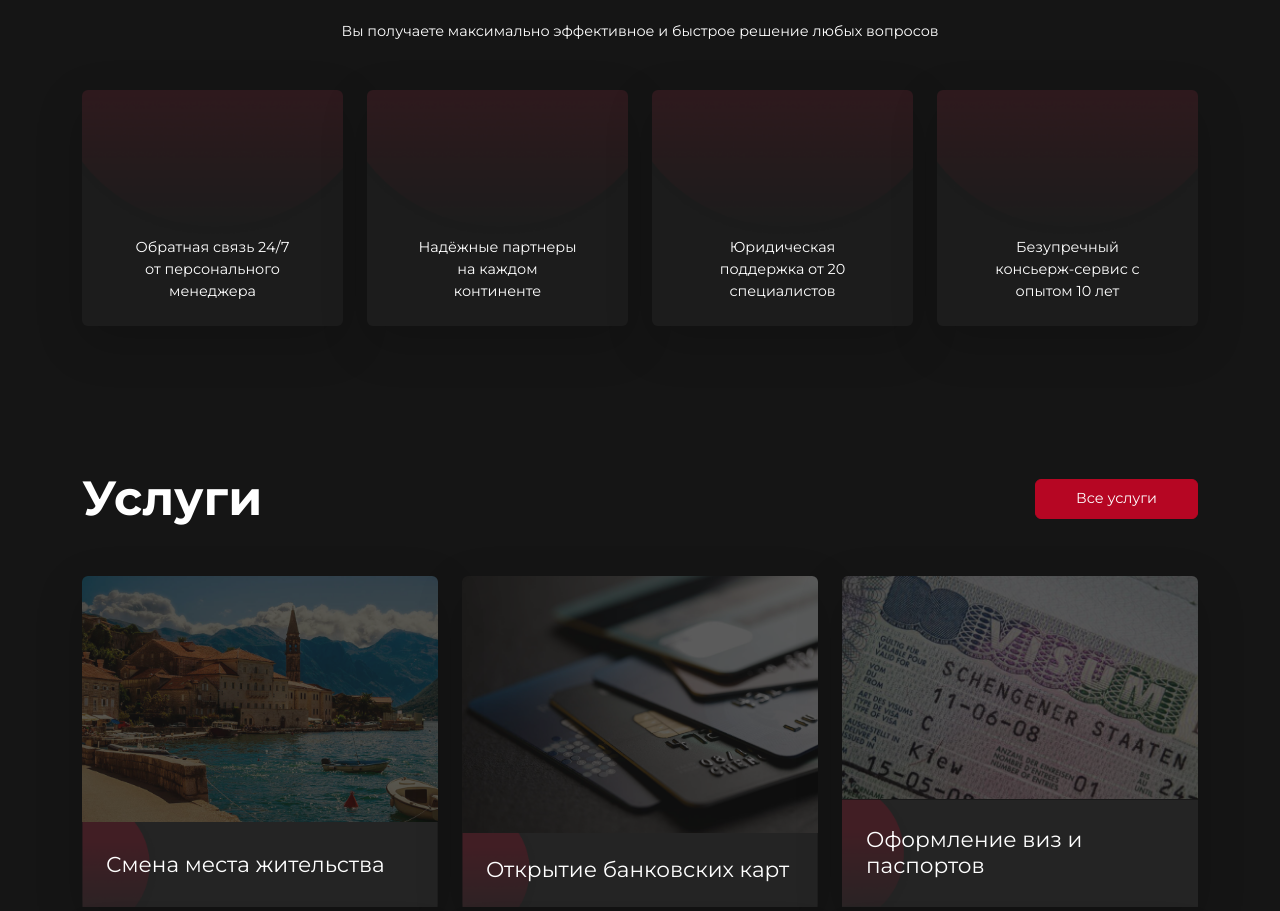
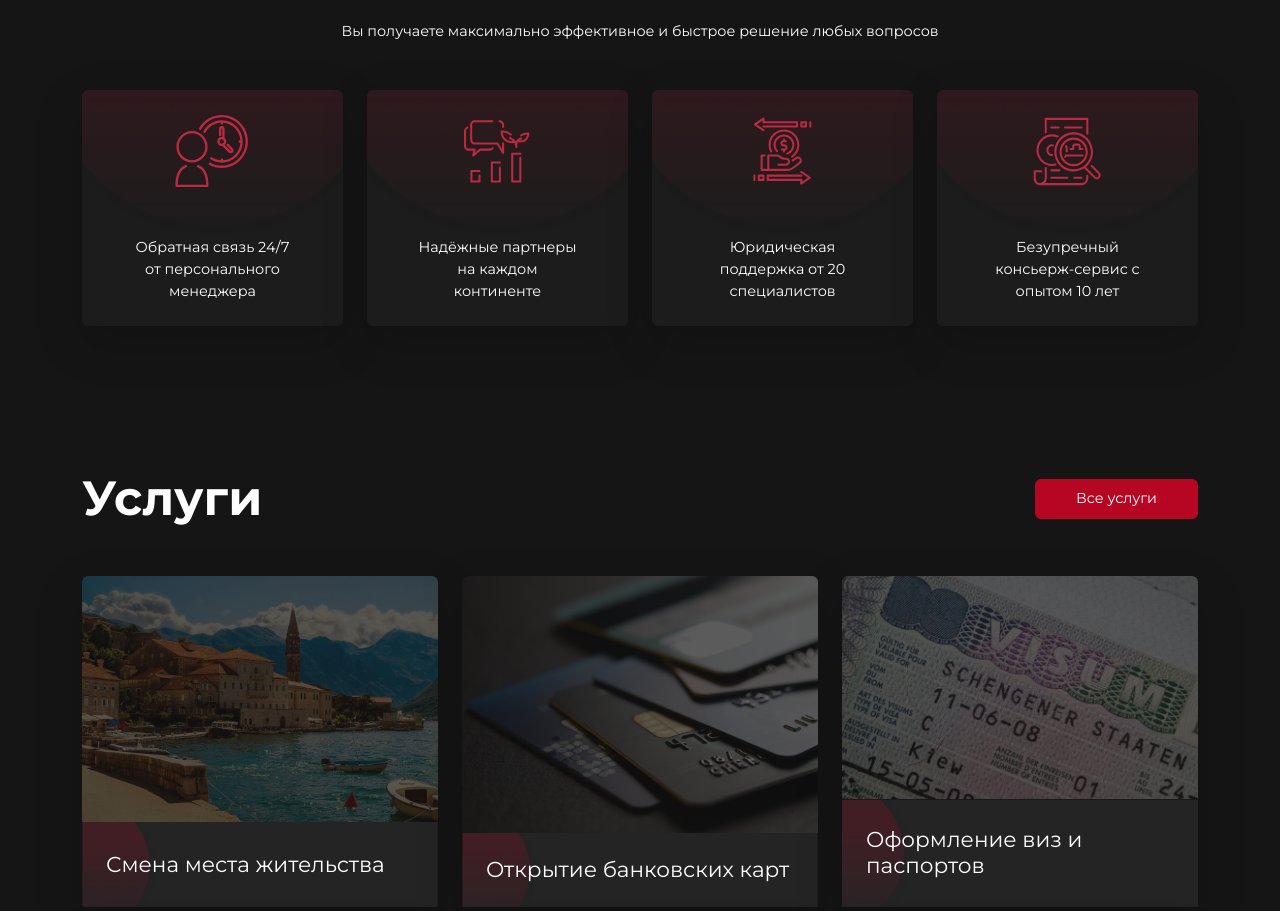
Before and after one commit to evasergeeva/evasergeeva.github.io, a plain HTML site: page index.html in a window 1280 px wide. Shown: the part 2681-3592 px from the top of the page. Drawn offline with nearby package versions, Linux system fonts and the light colour scheme.

Commit message:
Update index.html

```diff
--- a/index.html
+++ b/index.html
@@ -266,25 +266,25 @@
         <div class="row row-cols-1 row-cols-sm-2 row-cols-lg-4 pt-5 gy-4 text-white">
           <div class="col">
             <div class="d-flex flex-column align-items-between justify-content-around px-xl-5 px-4 py-4 rounded shadow-lg h-100" style="background: url('./img/advantage-bg.png'); background-size: cover; background-position: center; background-repeat: no-repeat;">
-              <img src="./img/adv1.svg" height="75" alt="">
+              <img src="./img/v1.svg" height="75" alt="">
               <p class="m-0 pt-5 text-white text-center">Обратная связь 24/7 от персонального менеджера</p>
             </div>
           </div>
           <div class="col">
             <div class="d-flex flex-column align-items-between justify-content-around px-xl-5 px-4 py-4 rounded shadow-lg h-100" style="background: url('./img/advantage-bg.png'); background-size: cover; background-position: center; background-repeat: no-repeat;">
-              <img src="./img/adv2.svg" height="75" alt="">
+              <img src="./img/v2.svg" height="75" alt="">
               <p class="m-0 pt-5 text-white text-center">Надёжные партнеры на каждом континенте</p>
             </div>
           </div>
           <div class="col">
             <div class="d-flex flex-column align-items-between justify-content-around px-xl-5 px-4 py-4 rounded shadow-lg h-100" style="background: url('./img/advantage-bg.png'); background-size: cover; background-position: center; background-repeat: no-repeat;">
-              <img src="./img/adv3.svg" height="75" alt="">
+              <img src="./img/v3.svg" height="75" alt="">
               <p class="m-0 pt-5 text-white text-center">Юридическая поддержка от 20 специалистов</p>
             </div>
           </div>
           <div class="col">
             <div class="d-flex flex-column align-items-between justify-content-around px-xl-5 px-4 py-4 rounded shadow-lg h-100" style="background: url('./img/advantage-bg.png'); background-size: cover; background-position: center; background-repeat: no-repeat;">
-              <img src="./img/adv4.svg" height="75" alt="">
+              <img src="./img/v4.svg" height="75" alt="">
               <p class="m-0 pt-5 text-white text-center">Безупречный консьерж-сервис с опытом 10 лет</p>
             </div>
           </div>
```
